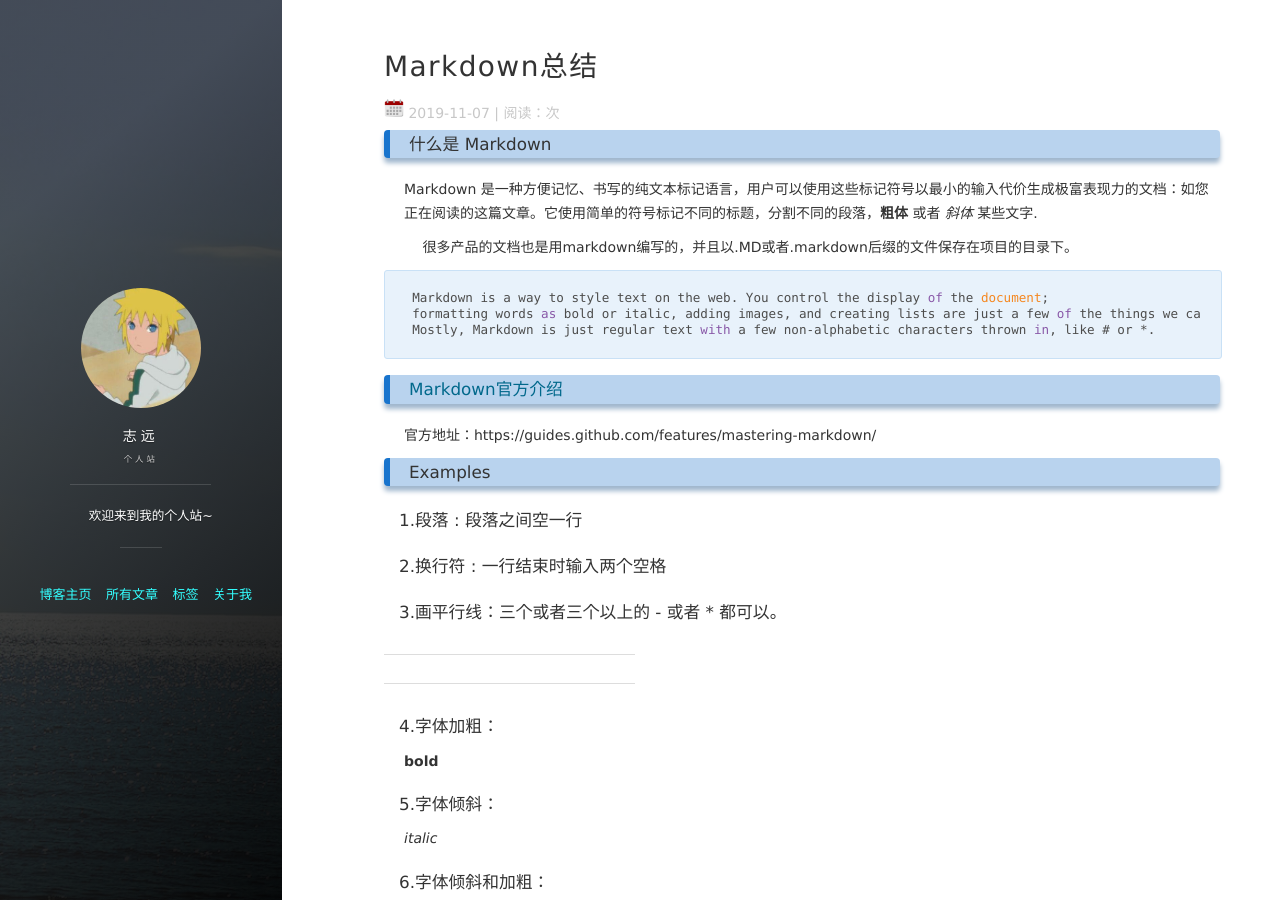
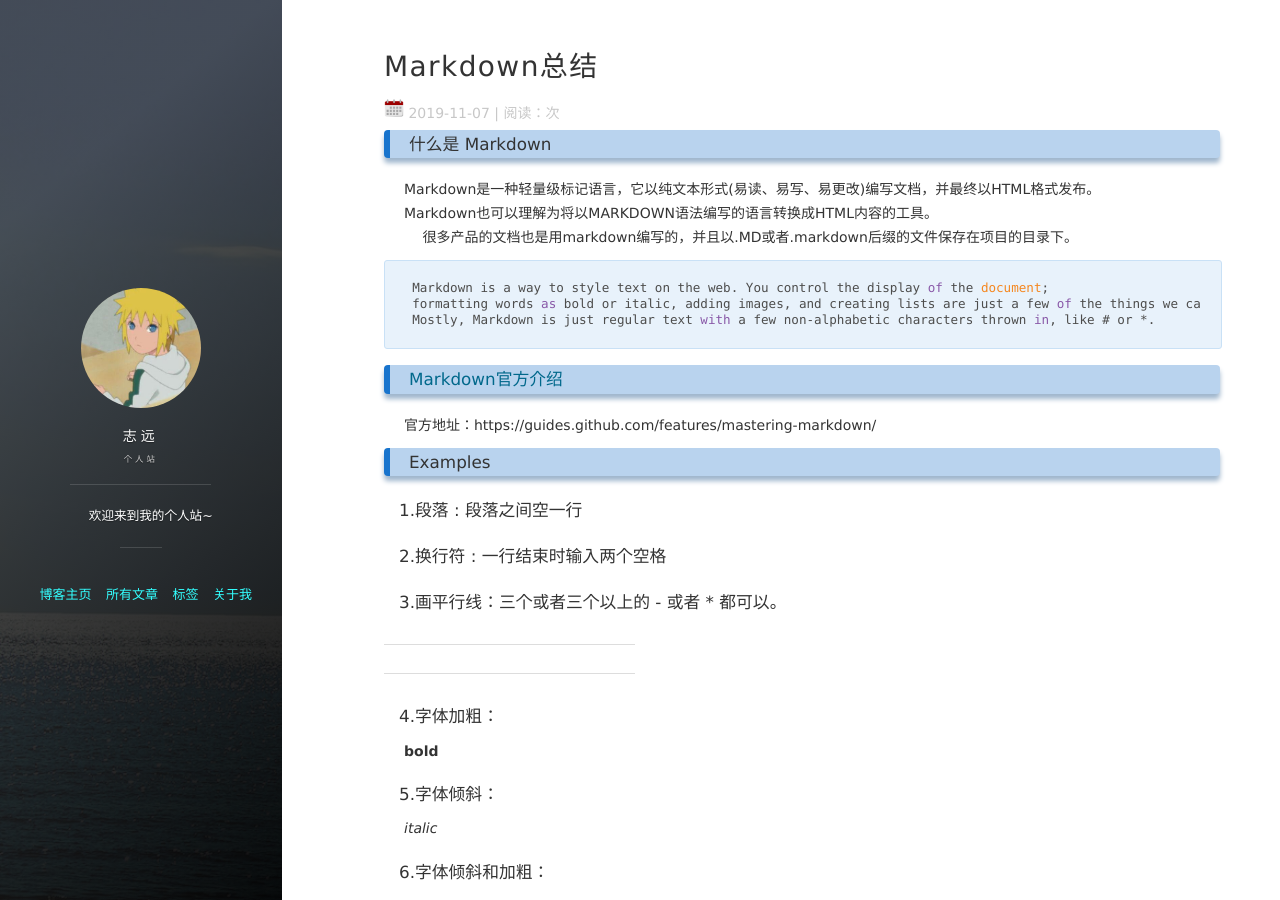
Before and after one commit to blueskyxzy/blueskyxzy.github.io, a Jekyll site: the page built from _posts/2019-11-07-markdownTool.md, in a window 1280 px wide and 900 px high. Built offline with Jekyll 4.4.1, drawn with Linux system fonts in a browser that asks for light colours; nearby versions of some CDN libraries; comment, search, counter and statistics services are not loaded; some of the changed text lies outside the part shown.

Commit message:
add Markdown

```diff
--- a/_posts/2019-11-07-markdownTool.md
+++ b/_posts/2019-11-07-markdownTool.md
@@ -8,8 +8,8 @@ tags: 总结
 
 ### 什么是 Markdown
 
-   Markdown 是一种方便记忆、书写的纯文本标记语言，用户可以使用这些标记符号以最小的输入代价生成极富表现力的文档：如您正在阅读的这篇文章。它使用简单的符号标记不同的标题，分割不同的段落，**粗体** 或者 *斜体* 某些文字.
-
+   Markdown是一种轻量级标记语言，它以纯文本形式(易读、易写、易更改)编写文档，并最终以HTML格式发布。
+   Markdown也可以理解为将以MARKDOWN语法编写的语言转换成HTML内容的工具。
 　 很多产品的文档也是用markdown编写的，并且以.MD或者.markdown后缀的文件保存在项目的目录下。
 
     Markdown is a way to style text on the web. You control the display of the document;
```
Also changed, not shown: other parts of _posts/2019-11-07-markdownTool.md (+1 -1 lines).
